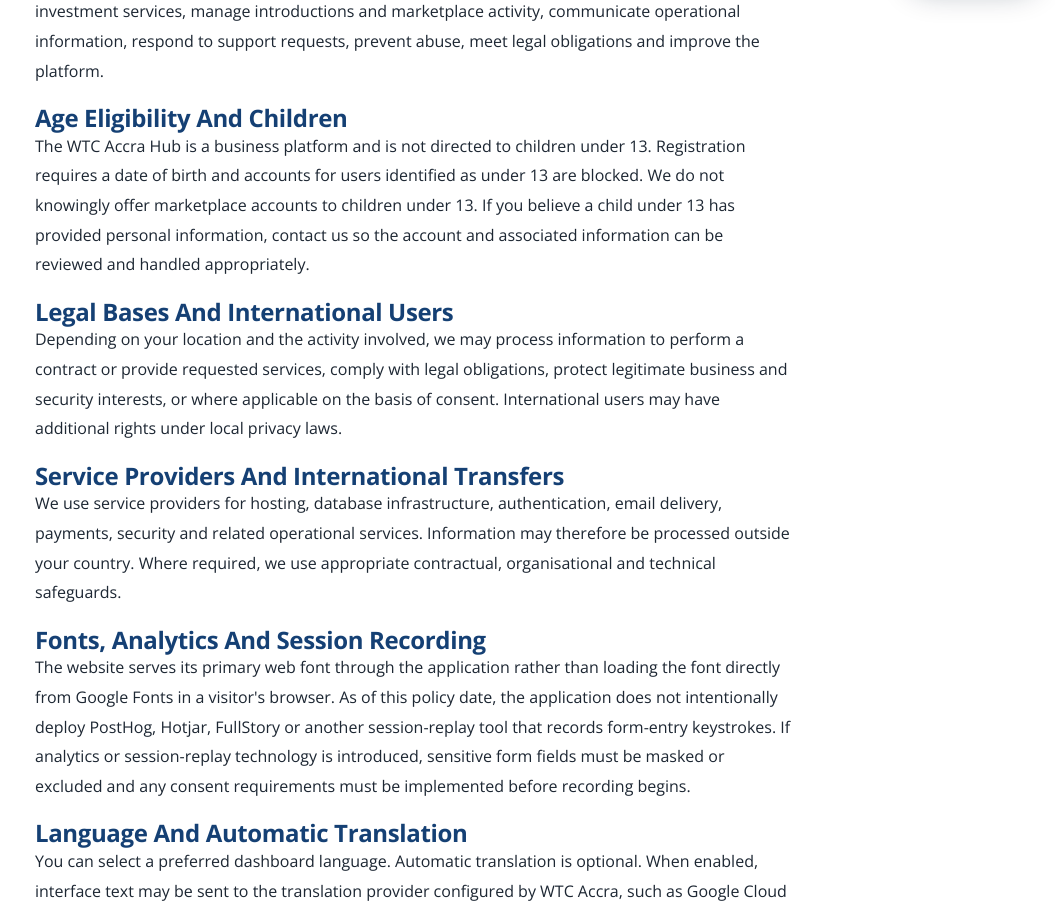
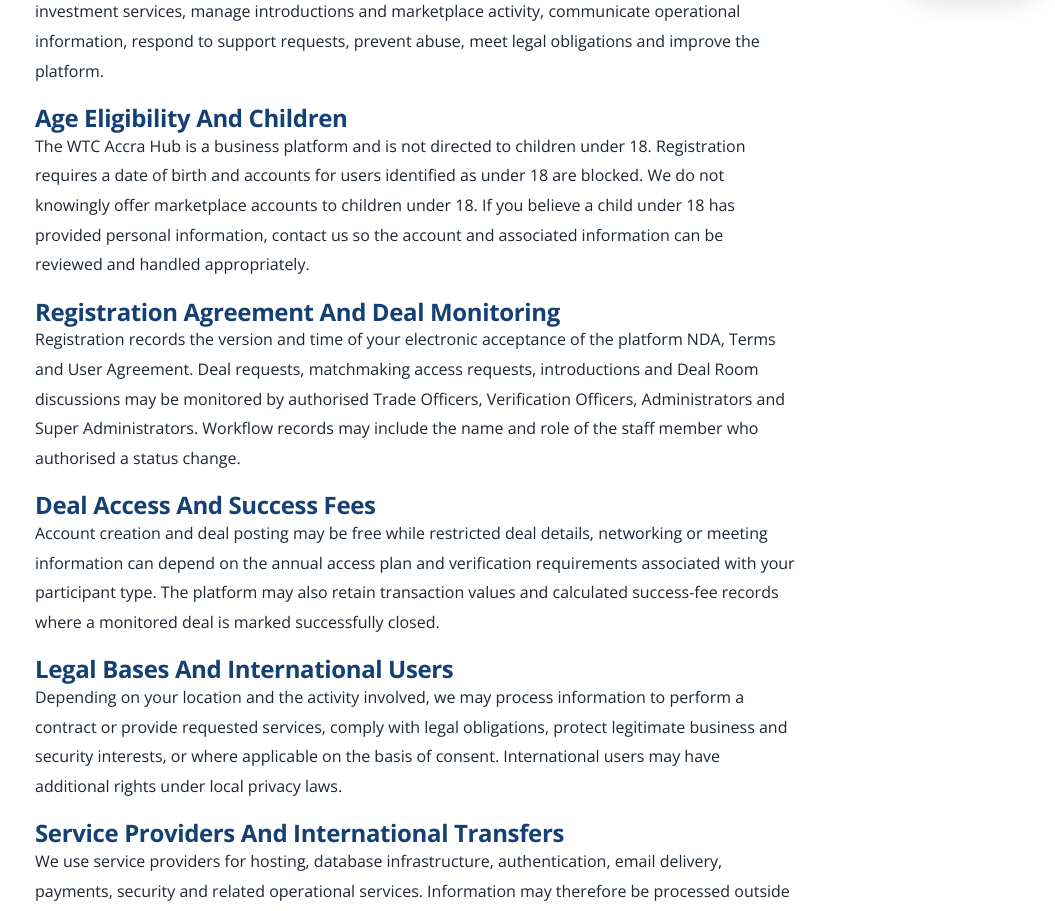
Before and after one commit to dzornoboa/MarketplacePlatform, a Next.js app: page /privacy in a window 1280 px wide. Shown: the part 800-1711 px from the top of the page, without its empty margins (225-1280 px from the left). Built offline with nearby package versions, Linux system fonts and the light colour scheme; no server answers; the database is empty.

Commit message:
Update privacy policy for 18+ agreement and monitored deal workflows

```diff
--- a/app/privacy/page.tsx
+++ b/app/privacy/page.tsx
@@ -22,7 +22,13 @@
       <p>We use personal information to create and secure accounts, verify participants and organisations, administer memberships and subscriptions, process or reconcile payments, provide trade and investment services, manage introductions and marketplace activity, communicate operational information, respond to support requests, prevent abuse, meet legal obligations and improve the platform.</p>
 
       <h2>Age Eligibility And Children</h2>
-      <p>The WTC Accra Hub is a business platform and is not directed to children under 13. Registration requires a date of birth and accounts for users identified as under 13 are blocked. We do not knowingly offer marketplace accounts to children under 13. If you believe a child under 13 has provided personal information, contact us so the account and associated information can be reviewed and handled appropriately.</p>
+      <p>The WTC Accra Hub is a business platform and is not directed to children under 18. Registration requires a date of birth and accounts for users identified as under 18 are blocked. We do not knowingly offer marketplace accounts to children under 18. If you believe a child under 18 has provided personal information, contact us so the account and associated information can be reviewed and handled appropriately.</p>
+
+      <h2>Registration Agreement And Deal Monitoring</h2>
+      <p>Registration records the version and time of your electronic acceptance of the platform NDA, Terms and User Agreement. Deal requests, matchmaking access requests, introductions and Deal Room discussions may be monitored by authorised Trade Officers, Verification Officers, Administrators and Super Administrators. Workflow records may include the name and role of the staff member who authorised a status change.</p>
+
+      <h2>Deal Access And Success Fees</h2>
+      <p>Account creation and deal posting may be free while restricted deal details, networking or meeting information can depend on the annual access plan and verification requirements associated with your participant type. The platform may also retain transaction values and calculated success-fee records where a monitored deal is marked successfully closed.</p>
 
       <h2>Legal Bases And International Users</h2>
       <p>Depending on your location and the activity involved, we may process information to perform a contract or provide requested services, comply with legal obligations, protect legitimate business and security interests, or where applicable on the basis of consent. International users may have additional rights under local privacy laws.</p>
```
